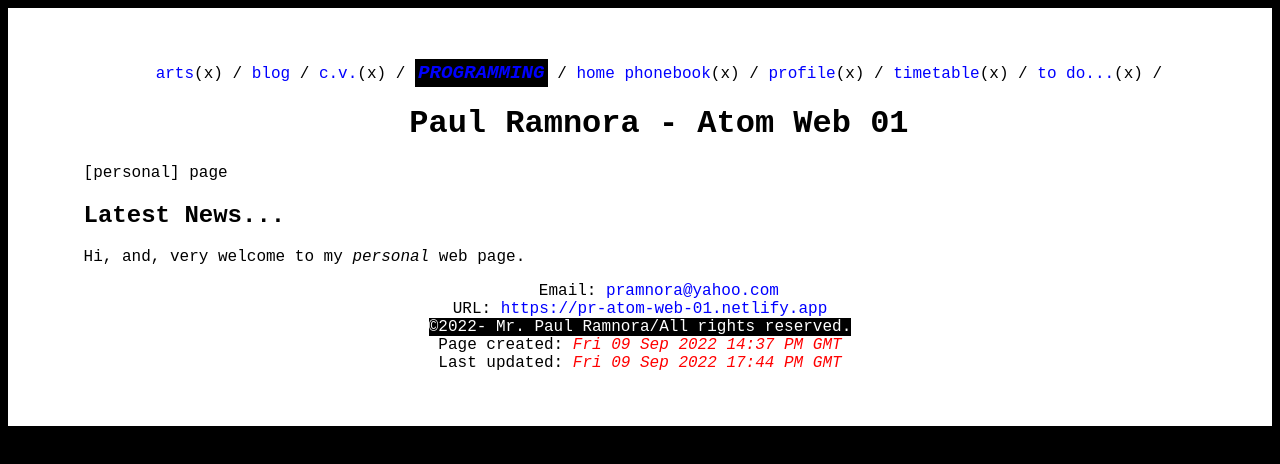
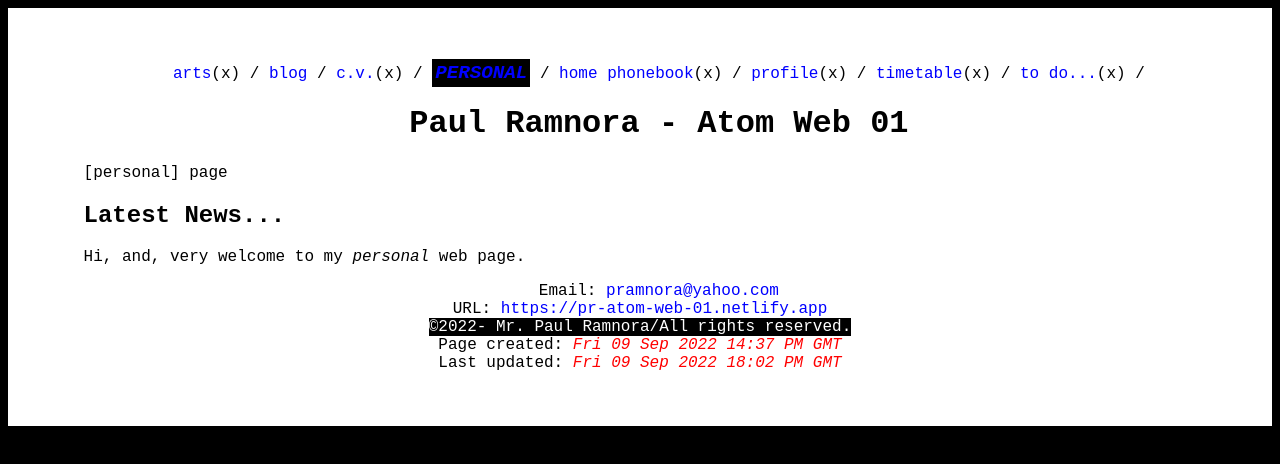
Before and after one commit to pramnora/atom, a plain HTML site: page webs/01/personal/index.html in a window 1280 px wide. Drawn offline with Linux system fonts and the light colour scheme.

Commit message:
[personal/index.html] Changed mistake in nav section: programming -> personal

```diff
--- a/webs/01/personal/index.html
+++ b/webs/01/personal/index.html
@@ -15,7 +15,7 @@
     <a href="arts.html">arts</a>(x) /
     <a href="blog.html">blog</a> /
     <a href="cv.html">c.v.</a>(x) /
-    <a href="index.html" class="clsSelectedIndex">programming</a> /
+    <a href="index.html" class="clsSelectedIndex">personal</a> /
     <a href="../index.html">home</a>
     <a href="phonebook.html">phonebook</a>(x) /
     <a href="profile.html">profile</a>(x) /
@@ -63,7 +63,7 @@
     <br>
     Last updated:
     <span class="clsDateTimeStamp">
-     Fri 09 Sep 2022 17:44 PM GMT
+     Fri 09 Sep 2022 18:02 PM GMT
     </span>
    </p>
   </footer>
```
